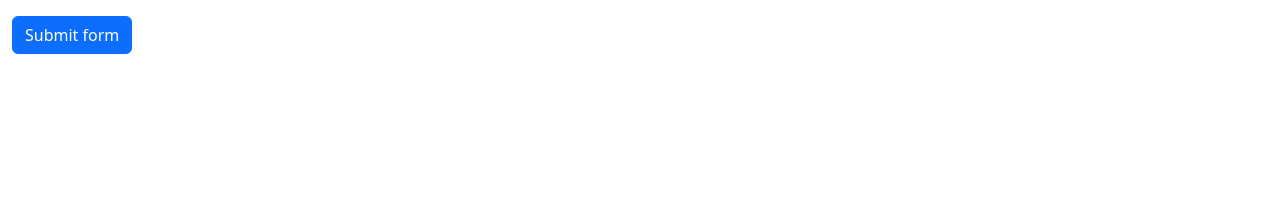
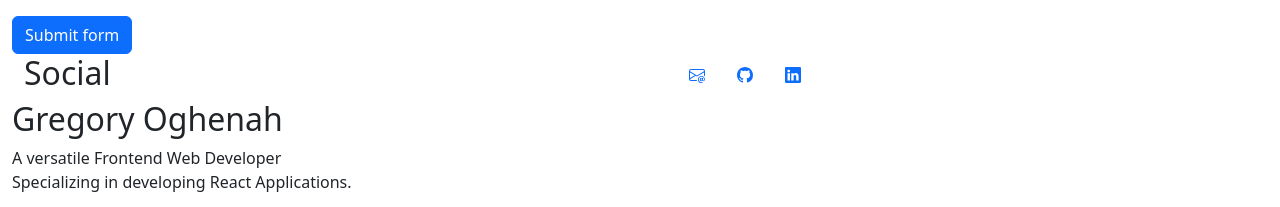
Before and after one commit to kenigreg/gregory-developer-portfolio, a React (Vite) app in the folder gregorydeveloperportfolio/: page / in a window 1280 px wide. Shown: the part 3950-4157 px from the top of the page. Before the commit the page ends 4004 px from the top, so only its background shows below. Built offline with nearby package versions, Linux system fonts and the light colour scheme.

Commit message:
Completed the Footer Component

```diff
--- a/gregorydeveloperportfolio/package.json
+++ b/gregorydeveloperportfolio/package.json
@@ -13,6 +13,7 @@
     "@popperjs/core": "^2.11.8",
     "axios": "^1.6.7",
     "bootstrap": "^5.3.2",
+    "bootstrap-icons": "^1.11.3",
     "react": "^18.2.0",
     "react-dom": "^18.2.0",
     "react-router-dom": "^6.21.3"
--- a/gregorydeveloperportfolio/src/components/PortfolioContainer.jsx
+++ b/gregorydeveloperportfolio/src/components/PortfolioContainer.jsx
@@ -8,6 +8,7 @@ import projectData from '../data/projectData.json';
 import ProjectGallery from './pages/ProjectGallery';
 import Project from './pages/Project';
 import Contact from './pages/Contact';
+import Footer from './pages/Footer';
 
 function PortfolioContainer() {
     const [currentPage, setCurrentPage] = useState('Home');
@@ -34,6 +35,7 @@ function PortfolioContainer() {
                     {projectData.map((data, index) => (<Project name={data.name} key={index} mockup={data.mockup} webpage={data.webpage} github={data.github} />))}
                 </Wrapper>
                 <Contact />
+                <Footer />
             </Router>
         </div>
       );
--- /dev/null
+++ b/gregorydeveloperportfolio/src/components/pages/Footer.jsx
@@ -0,0 +1,44 @@
+import React from "react";
+
+function Footer() {
+
+    return (
+        <div>
+        <footer id="contact-me">
+        <div className="container-fluid">
+        <div className="row">
+        <div className="col-2 grid-items">
+        <h2>Social</h2>
+        </div>
+        <div className="col-10 grid-places">
+        <ul className="nav justify-content-center">
+            <li className="nav-item">
+            <a className="nav-link" href="mailto:kenigreg@yahoo.co.uk" target="_blank" rel="noopener noreferrer"><svg xmlns="http://www.w3.org/2000/svg" width="16" height="16" fill="currentColor" className="bi bi-envelope-at" viewBox="0 0 16 16">
+  <path d="M2 2a2 2 0 0 0-2 2v8.01A2 2 0 0 0 2 14h5.5a.5.5 0 0 0 0-1H2a1 1 0 0 1-.966-.741l5.64-3.471L8 9.583l7-4.2V8.5a.5.5 0 0 0 1 0V4a2 2 0 0 0-2-2zm3.708 6.208L1 11.105V5.383zM1 4.217V4a1 1 0 0 1 1-1h12a1 1 0 0 1 1 1v.217l-7 4.2z"/>
+  <path d="M14.247 14.269c1.01 0 1.587-.857 1.587-2.025v-.21C15.834 10.43 14.64 9 12.52 9h-.035C10.42 9 9 10.36 9 12.432v.214C9 14.82 10.438 16 12.358 16h.044c.594 0 1.018-.074 1.237-.175v-.73c-.245.11-.673.18-1.18.18h-.044c-1.334 0-2.571-.788-2.571-2.655v-.157c0-1.657 1.058-2.724 2.64-2.724h.04c1.535 0 2.484 1.05 2.484 2.326v.118c0 .975-.324 1.39-.639 1.39-.232 0-.41-.148-.41-.42v-2.19h-.906v.569h-.03c-.084-.298-.368-.63-.954-.63-.778 0-1.259.555-1.259 1.4v.528c0 .892.49 1.434 1.26 1.434.471 0 .896-.227 1.014-.643h.043c.118.42.617.648 1.12.648m-2.453-1.588v-.227c0-.546.227-.791.573-.791.297 0 .572.192.572.708v.367c0 .573-.253.744-.564.744-.354 0-.581-.215-.581-.8Z"/>
+</svg></a>
+            </li>
+            <li className="nav-item">
+            <a className="nav-link" href="https://github.com/kenigreg" target="_blank" rel="noopener noreferrer"><svg xmlns="http://www.w3.org/2000/svg" width="16" height="16" fill="currentColor" className="bi bi-github" viewBox="0 0 16 16">
+  <path d="M8 0C3.58 0 0 3.58 0 8c0 3.54 2.29 6.53 5.47 7.59.4.07.55-.17.55-.38 0-.19-.01-.82-.01-1.49-2.01.37-2.53-.49-2.69-.94-.09-.23-.48-.94-.82-1.13-.28-.15-.68-.52-.01-.53.63-.01 1.08.58 1.23.82.72 1.21 1.87.87 2.33.66.07-.52.28-.87.51-1.07-1.78-.2-3.64-.89-3.64-3.95 0-.87.31-1.59.82-2.15-.08-.2-.36-1.02.08-2.12 0 0 .67-.21 2.2.82.64-.18 1.32-.27 2-.27s1.36.09 2 .27c1.53-1.04 2.2-.82 2.2-.82.44 1.1.16 1.92.08 2.12.51.56.82 1.27.82 2.15 0 3.07-1.87 3.75-3.65 3.95.29.25.54.73.54 1.48 0 1.07-.01 1.93-.01 2.2 0 .21.15.46.55.38A8.01 8.01 0 0 0 16 8c0-4.42-3.58-8-8-8"/>
+</svg></a>
+            </li>
+            <li className="nav-item">
+            <a className="nav-link" href="https://www.linkedin.com/in/gregory-oghenah-67536b25/" target="_blank" rel="noopener noreferrer"><svg xmlns="http://www.w3.org/2000/svg" width="16" height="16" fill="currentColor" className="bi bi-linkedin" viewBox="0 0 16 16">
+  <path d="M0 1.146C0 .513.526 0 1.175 0h13.65C15.474 0 16 .513 16 1.146v13.708c0 .633-.526 1.146-1.175 1.146H1.175C.526 16 0 15.487 0 14.854zm4.943 12.248V6.169H2.542v7.225zm-1.2-8.212c.837 0 1.358-.554 1.358-1.248-.015-.709-.52-1.248-1.342-1.248S2.4 3.226 2.4 3.934c0 .694.521 1.248 1.327 1.248zm4.908 8.212V9.359c0-.216.016-.432.08-.586.173-.431.568-.878 1.232-.878.869 0 1.216.662 1.216 1.634v3.865h2.401V9.25c0-2.22-1.184-3.252-2.764-3.252-1.274 0-1.845.7-2.165 1.193v.025h-.016l.016-.025V6.169h-2.4c.03.678 0 7.225 0 7.225z"/>
+</svg></a>
+            </li>
+        </ul>
+    </div>
+    </div>
+                </div>
+                <div>
+                    <h2>Gregory Oghenah</h2>
+                    <p>A versatile Frontend Web Developer <br/> Specializing in developing React Applications.</p>
+                </div>
+        </footer>
+        </div>
+    )
+}
+
+export default Footer;
```
